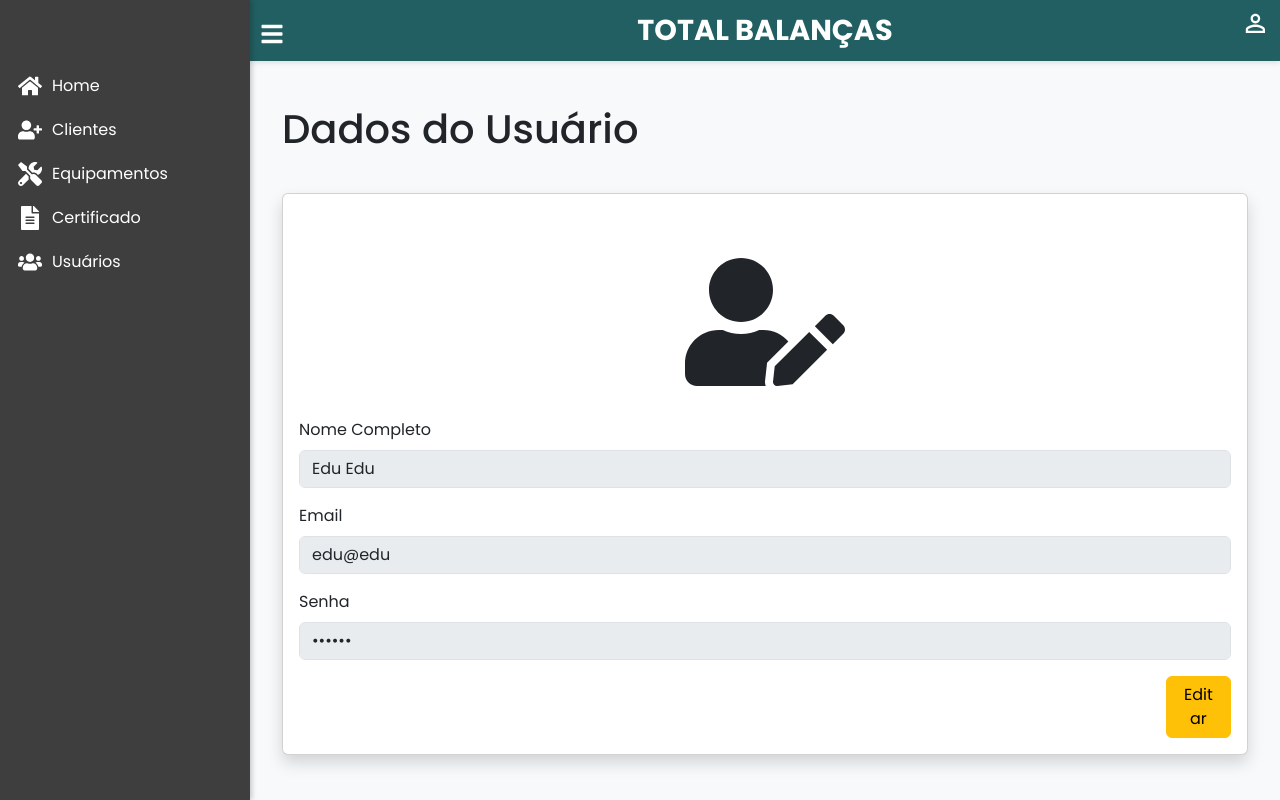
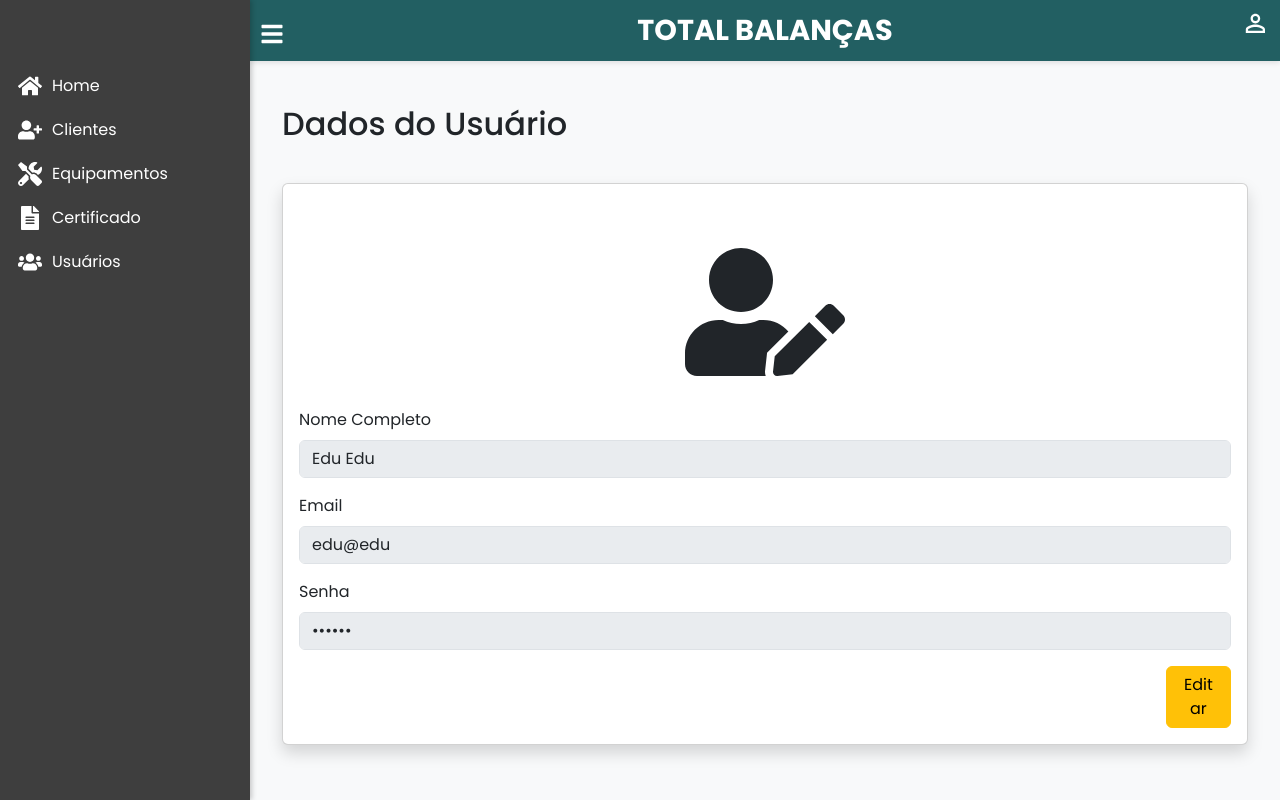
Before and after one commit to EduCarmo/front-sistema-certificado, a React (Create React App) app: page /usuario in a window 1280 px wide. Built offline with nearby package versions, Linux system fonts and the light colour scheme.

Commit message:
algumas melhorias no titulo das paginas

```diff
--- a/src/ConteudoPages/ConteudoCadastroUsuario/ConteudoCadastroUsuario.js
+++ b/src/ConteudoPages/ConteudoCadastroUsuario/ConteudoCadastroUsuario.js
@@ -113,7 +113,7 @@ function ConteudoCadastroUsuario() {
       />
 
       <Container>
-        <h1 className="title mt-4">Cadastro de Usuário</h1>
+        <h2 className="title mt-4">Cadastro de Usuário</h2>
         <Card className="shadow p-1 container-form">
           <Card.Body>
             <Form className="form" noValidate onSubmit={handleSubmit}>
--- a/src/ConteudoPages/ConteudoUsuario/ConteudoUsuario.js
+++ b/src/ConteudoPages/ConteudoUsuario/ConteudoUsuario.js
@@ -43,7 +43,7 @@ function ConteudoUsuario() {
         />
       )}
       <Container className="">
-        <h1 className="title mt-4">Dados do Usuário</h1>
+        <h2 className="title mt-4">Dados do Usuário</h2>
         <Card className="shadow containerEditUsers">
           <div className="iconsUser">
             <FaUserEdit className="iconUser" />
```
